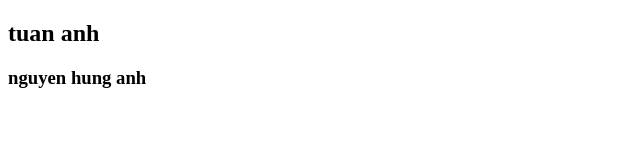
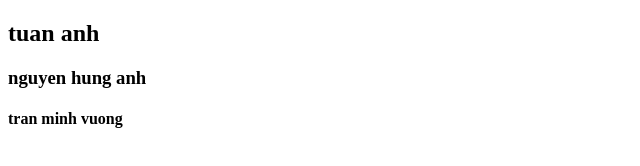
Before and after one commit to TuanAnh1210/test_git, a plain HTML site: page index.html in a window 1280 px wide. Shown: the whole page, without its empty margins (0-640 px from the left). Drawn offline with Linux system fonts and the light colour scheme.

Commit message:
edit html

```diff
--- a/index.html
+++ b/index.html
@@ -9,5 +9,6 @@
     <body>
         <h2>tuan anh</h2>
         <h3>nguyen hung anh</h3>
+        <h4>tran minh vuong</h4>
     </body>
 </html>
```
Lines whose indentation alone changed are shown as unchanged.
